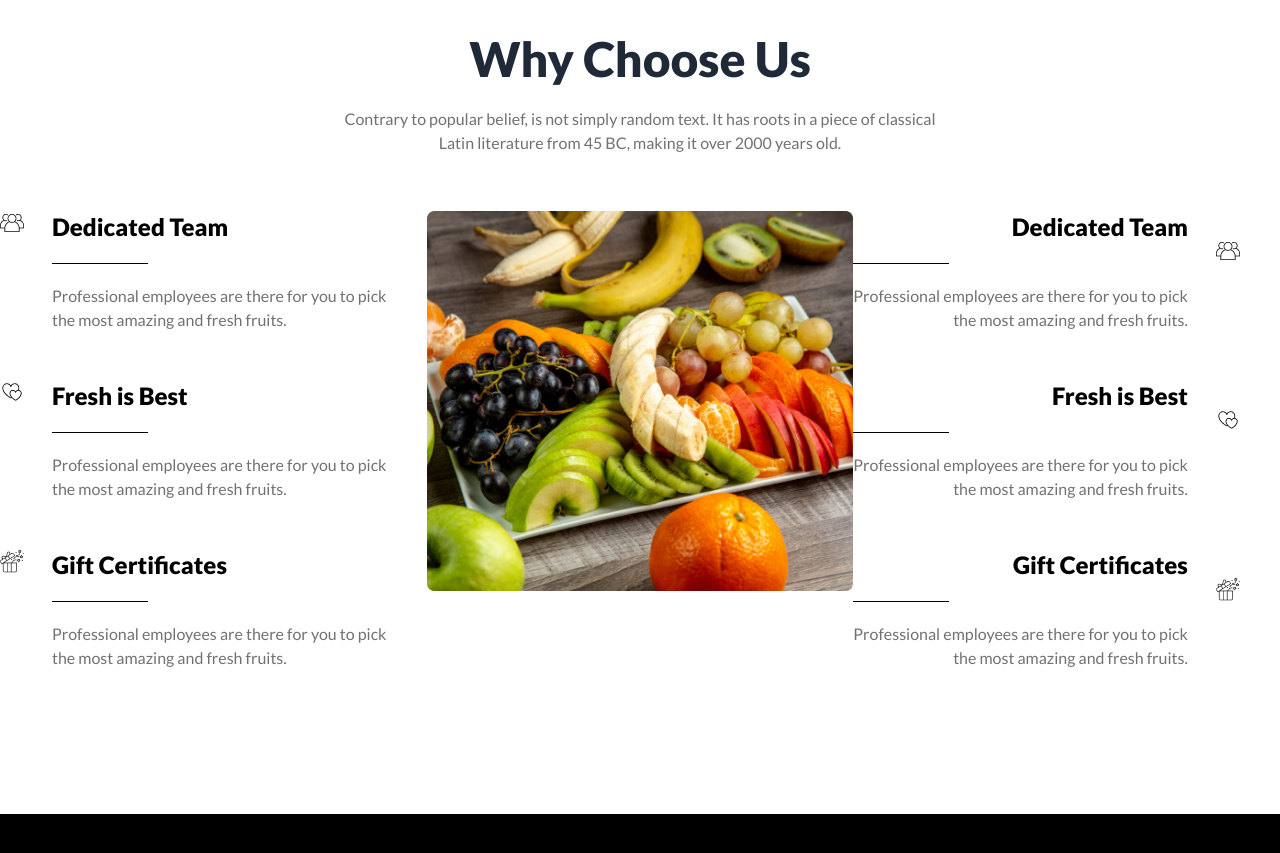
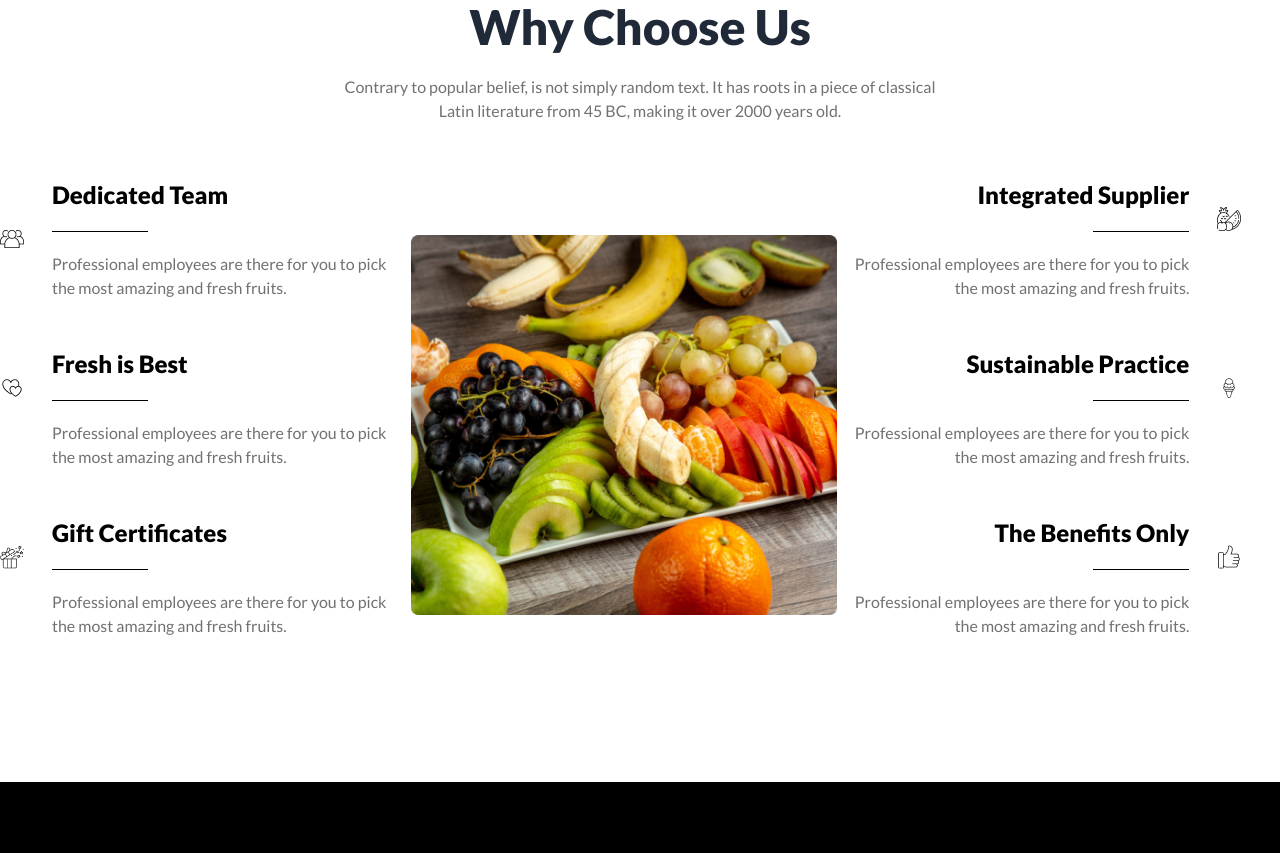
Before and after one commit to sharifulislamshihan/B8A3-fruit-brust-assignment, a plain HTML site: page index.html in a window 1280 px wide. Shown: the part 2610-3463 px from the top of the page. Drawn offline with nearby package versions, Linux system fonts and the light colour scheme.

Commit message:
last done

```diff
--- a/index.html
+++ b/index.html
@@ -4,6 +4,7 @@
     <meta charset="UTF-8">
     <meta name="viewport" content="width=device-width, initial-scale=1.0">
     <title>Fruit Brust</title>
+   <link rel="shortcut icon" href="images/logo.png" type="image/x-icon">
     <!-- tailwind daisy -->
     <link href="https://cdn.jsdelivr.net/npm/daisyui@3.4.0/dist/full.css" rel="stylesheet" type="text/css" />
     <script src="https://cdn.tailwindcss.com"></script>
@@ -181,7 +182,7 @@
       </header>
     <main class="container mx-auto">
       <!-- deal of the day section -->
-      <section class="my-28">
+      <section class="my-24">
         <div class="flex flex-col lg:flex-row lg:gap-56">
           <div class="text-center lg:text-left">
             <h3 class="text-black text-5xl font-extrabold pb-6">Deal of the day</h3>
@@ -544,11 +545,11 @@
         </div>
         <div class="grid grid-cols-1 md:grid-cols-1 lg:grid-cols-3">
           <!-- left side div -->
-          <div>
-          <div class="flex flex-col items-start mb-12 lg:flex-row">
+          <div class="text-center order-2 lg:order-none lg:text-left">
+           <div class="flex flex-col items-center mb-12 lg:flex-row">
             <!-- left group -->
             <div>
-              <img src="images/group 1.png" alt="" class="pr-7 pb-10">
+              <img src="images/group 1.png" alt="" class="pr-7 pb-4 lg:pb-0">
             </div>
             <div>
               <h3 class="text-2xl font-extrabold text-black">Dedicated Team</h3>
@@ -558,10 +559,10 @@
           </div>
 
                     <!-- left -->
-          <div class="flex flex-row items-start mb-12">
+            <div class="flex flex-col items-center mb-12 lg:flex-row">
             <!-- left group -->
             <div>
-              <img src="images/love 1.png" alt="" class="pr-7 pb-10">
+              <img src="images/love 1.png" alt="" class="pr-7 pb-10 mx-auto">
             </div>
             <div>
               <h3 class="text-2xl font-extrabold text-black">Fresh is Best</h3>
@@ -571,7 +572,7 @@
           </div>
 
           <!-- left -->
-          <div class="flex flex-row items-start mb-12">
+          <div class="flex flex-col items-center mb-12 lg:flex-row">
             <!-- left group -->
             <div>
               <img src="images/gift-box 1.png" alt="" class="pr-7 pb-10">
@@ -585,46 +586,47 @@
           </div>
           <!-- centre -->
 
-          <div class="items-center">
+          <div class="items-center relative my-14 lg:-left-4">
             <img src="images/whychoose1.png" alt="">
           </div>
 
           <!-- right side -->
-        <div class="text-right">
-          <div class="flex flex-row items-center mb-12 lg:flex-row">
+        <div class=" text-center lg:text-right">
+          <div class="flex flex-col-reverse items-center mb-12 lg:flex-row">
             <!-- right group -->
             <div>
-              <h3 class="text-2xl font-extrabold text-black">Dedicated Team</h3>
-              <hr class=" w-24 my-5 border-black">
+              <h3 class="text-2xl font-extrabold text-black">Integrated Supplier</h3>
+              <hr class=" w-24 my-5 border-black lg:ml-60">
               <p class="text-ash text-base font-medium">Professional employees are there for you to pick <br> the most amazing and fresh fruits.</p>
             </div>
             <div>
-              <img src="images/group 1.png" alt="" class="pl-7 pb-10">
+              <img src="images/fruit 1.png" alt="" class="pl-7 pb-10">
             </div>
           </div>
 
                     <!-- right -->
-          <div class="flex flex-row items-center mb-12">
+            <div class="flex flex-col-reverse items-center mb-12 lg:flex-row">
             <div>
-              <h3 class="text-2xl font-extrabold text-black">Fresh is Best</h3>
-              <hr class=" w-24 my-5 border-black items-end">
+              <h3 class="text-2xl font-extrabold text-black">Sustainable Practice</h3>
+              <hr class=" w-24 my-5 border-black items-end lg:ml-60">
               <p class="text-ash text-base font-medium">Professional employees are there for you to pick <br> the most amazing and fresh fruits.</p>
             </div>
             <div>
-              <img src="images/love 1.png" alt="" class="pl-7 pb-10">
+              <img src="images/ice-cream 1.png" alt="" class="pl-7 pb-10">
             </div>
           </div>
 
           <!-- left -->
-          <div class="flex flex-row items-center mb-12">
+          <div class="flex flex-col-reverse items-center mb-12 lg:flex-row">
             <!-- left group -->
             <div>
-              <h3 class="text-2xl font-extrabold text-black">Gift Certificates</h3>
-              <hr class=" w-24 my-5 border-black">
+              <h3 class="text-2xl font-extrabold text-black">The Benefits Only</h3>
+              <hr class=" w-24 my-5 border-black lg:ml-60">
+
               <p class="text-ash text-base font-medium">Professional employees are there for you to pick <br> the most amazing and fresh fruits.</p>
             </div>
             <div>
-              <img src="images/gift-box 1.png" alt="" class="pl-7 pb-10">
+              <img src="images/like 1.png" alt="" class="pl-7 pb-10">
             </div>
           </div>
         </div>
```
